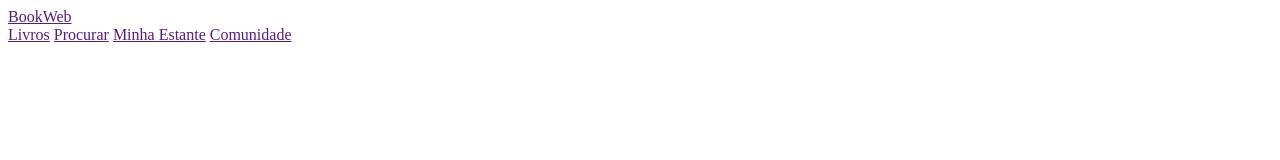
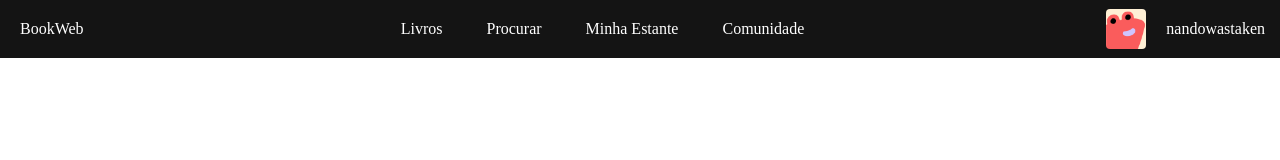
Before and after one commit to caioleitao/book-web, a plain HTML site: page index.html in a window 1280 px wide. Drawn offline with Linux system fonts and the light colour scheme.

Commit message:
add navbar css

```diff
--- a/index.html
+++ b/index.html
@@ -3,6 +3,7 @@
 <head>
     <meta charset="UTF-8">
     <meta name="viewport" content="width=device-width, initial-scale=1.0">
+    <link rel="stylesheet" href="style.css">
     <title>BookWeb</title>
 </head>
 <body>
@@ -16,7 +17,13 @@
             <a href="" class="menu-item">Comunidade</a>
         </div>
 
-        <div class="profile"></div>
+        <div class="profile-info">
+            <div class="notifications"></div>
+            <img src="images/frog-red.png" class="profile-picture">
+            <a href="#" class="username">nandowastaken</a>
+            <div class="menu-extra"></div>
+        </div>
+
     </nav>
 
     <div class="books">
--- /dev/null
+++ b/style.css
@@ -0,0 +1,46 @@
+* {
+    margin: 0;
+    padding: 0;
+    box-sizing: 0;
+
+}
+
+.navbar {
+    display: flex;
+    justify-content: space-between;
+    align-items: center;
+
+
+    background-color: #141414;
+}
+
+.branding {
+    margin: 20px;
+    color: white;
+    text-decoration: none;
+
+}
+
+.menu-item {
+    margin: 20px;
+    color: white;
+    text-decoration: none;
+}
+
+.profile-info {
+    display: flex;
+    align-items: center;
+}
+
+.profile-picture {
+    margin: 5px;
+    width: 40px;
+    border-radius: 10%;
+
+}
+
+.username {
+    margin: 15px;
+    color: white;
+    text-decoration: none;
+}
```
Also changed, not shown: images/frog-red.png (added).
